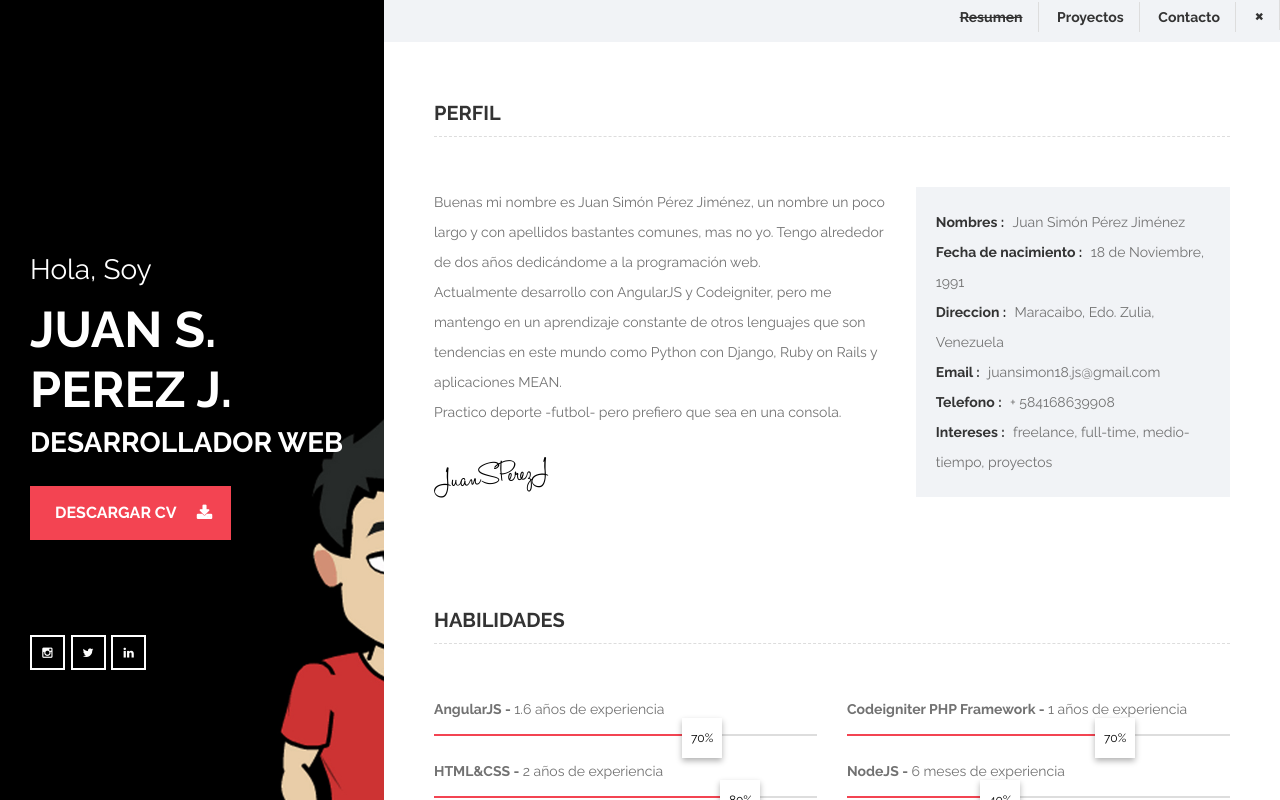
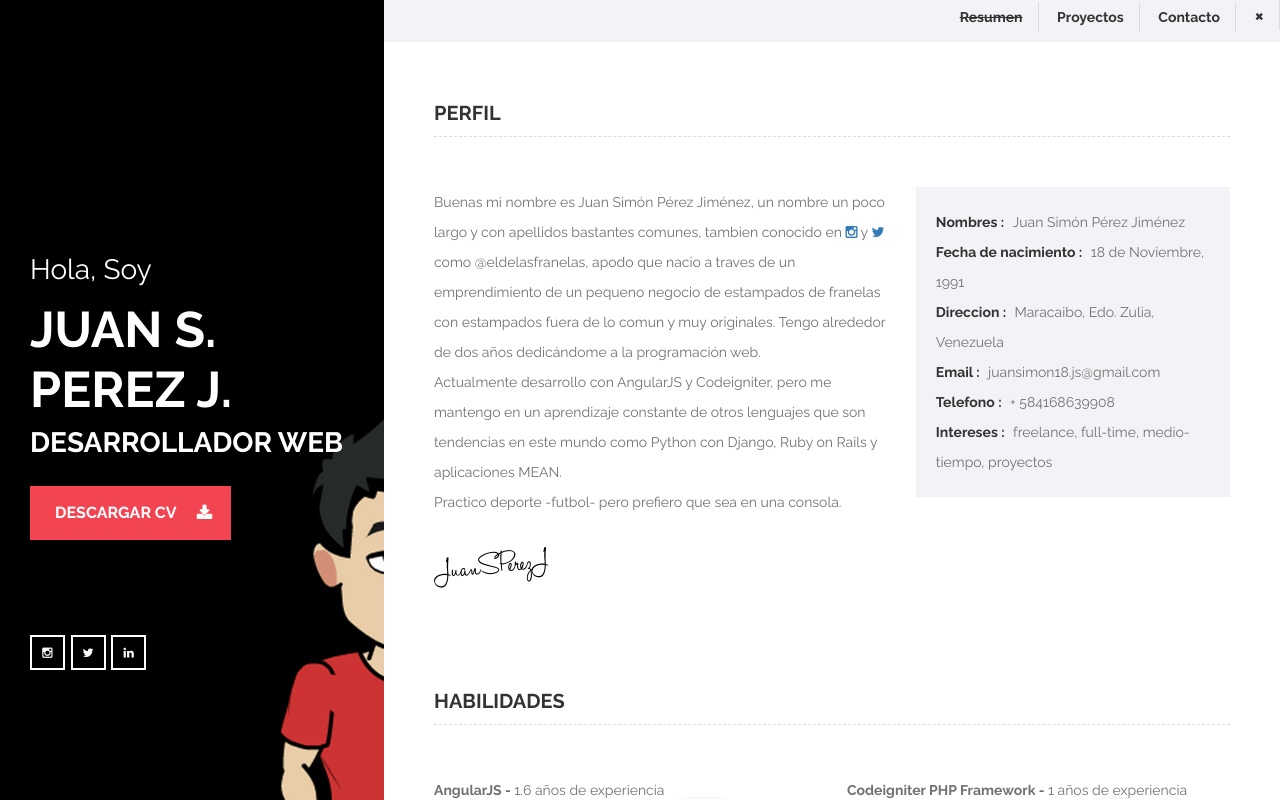
Before and after one commit to eldelasfranelas/eldelasfranelas.github.io, a plain HTML site: page index.html at #!/home in a window 1280 px wide. Both pictures are taken after a click on the element "RESUMEN". Drawn offline with nearby package versions, Linux system fonts and the light colour scheme.

Commit message:
cambios en la bio

```diff
--- a/app/home/home.html
+++ b/app/home/home.html
@@ -59,7 +59,15 @@
                     <div class="row">
                         <div class="col-md-7">
                             <p>Buenas mi nombre es Juan Simón Pérez Jiménez, un nombre un poco largo y con apellidos
-                                bastantes comunes, mas no yo. Tengo alrededor de dos años dedicándome a la programación
+                                bastantes comunes, tambien conocido en
+                                <a href="https://www.instagram.com/eldelasfranelas"><i class="fa fa-instagram"
+                                                                                       target="_blank"></i></a>
+                                y <a href="https://www.twitter.com/eldelasfranelas"><i class="fa fa-twitter"
+                                                                                       target="_blank"></i></a> como
+                                @eldelasfranelas, apodo
+                                que nacio a traves de un emprendimiento de un pequeno negocio de estampados de franelas
+                                con estampados fuera de lo comun y muy originales.
+                                Tengo alrededor de dos años dedicándome a la programación
                                 web. </p>
                             <p>Actualmente desarrollo con AngularJS y Codeigniter, pero me mantengo en un aprendizaje
                                 constante de otros lenguajes que son tendencias en este mundo como Python con Django,
```
